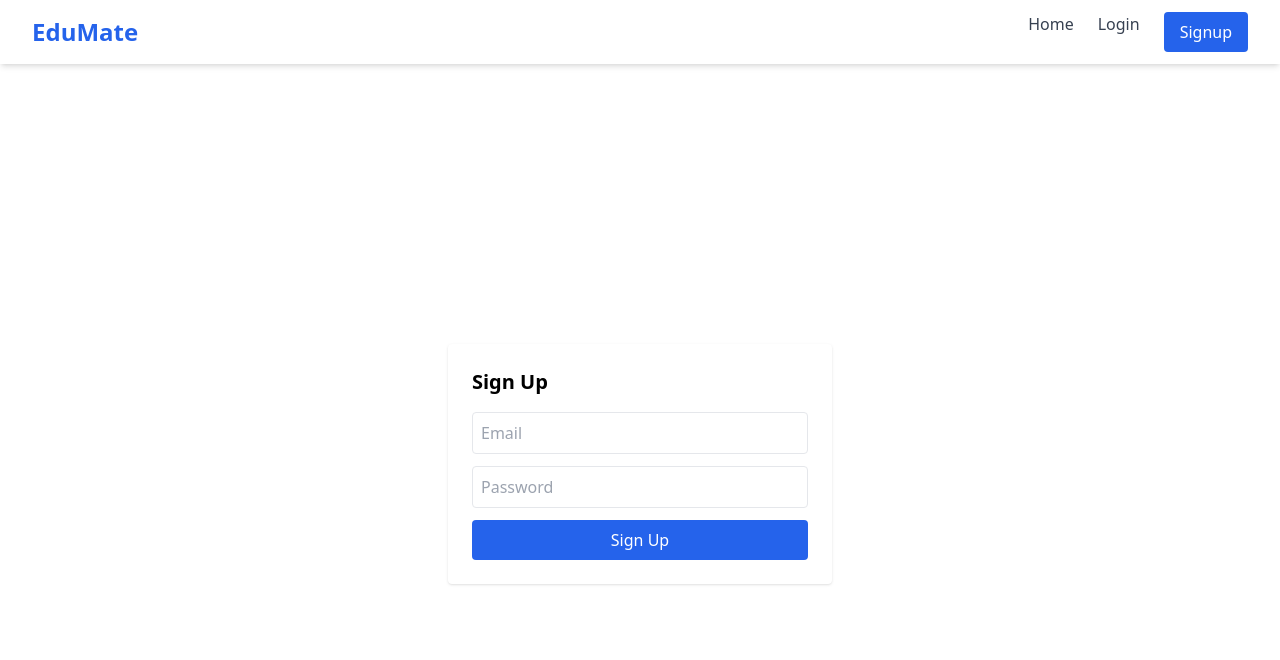
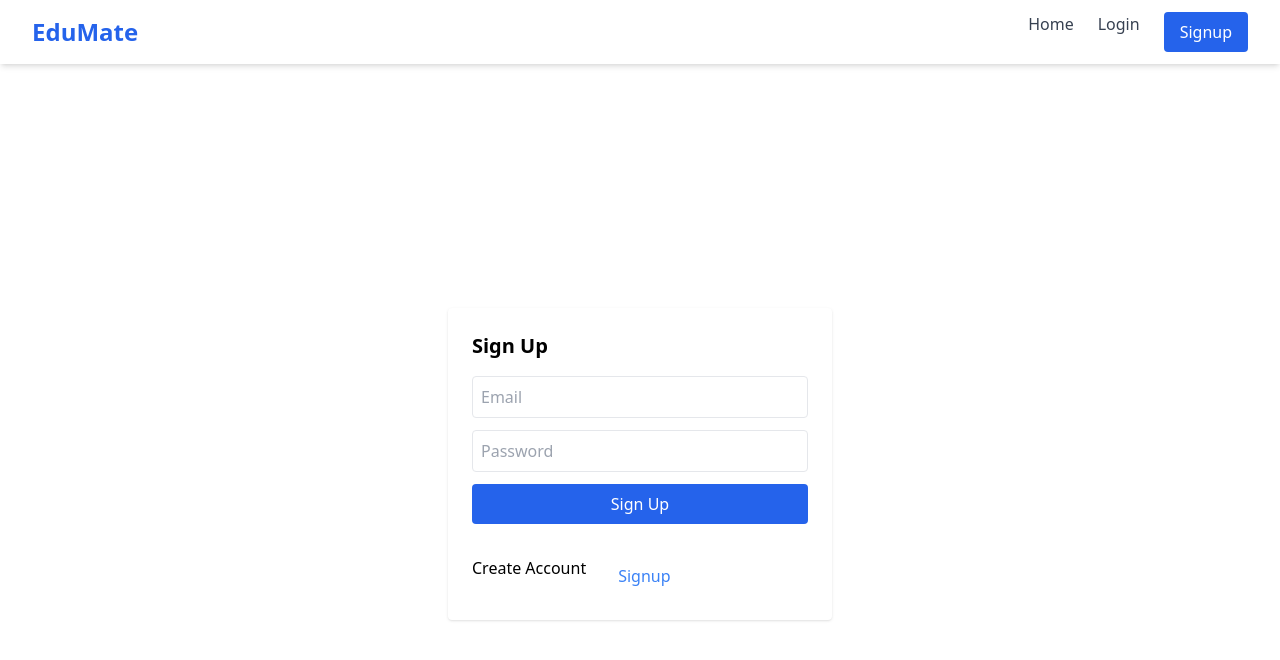
Before and after one commit to RohitTheCoderr/eduMate-ai, a Next.js app: page /signup in a window 1280 px wide. Shown: the top 660 px of the page. Built offline with nearby package versions, Linux system fonts and the light colour scheme; no server answers.

Commit message:
add login link

```diff
--- a/pages/login.tsx
+++ b/pages/login.tsx
@@ -3,6 +3,7 @@
 import { useState } from "react";
 import { useRouter } from "next/router";
 import { supabase } from "../lib/supabaseClient";
+import Link from "next/link";
 
 export default function Login() {
   const router = useRouter();
@@ -61,6 +62,16 @@ export default function Login() {
           {loading ? "Logging in..." : "Login"}
         </button>
         {error && <p className="text-red-500 text-sm mt-2">{error}</p>}
+
+        <div className="flex gap-4 mt-8">
+          Create Account
+          <Link
+            href="/signup"
+            className="px-4 py-2 text-blue-500 rounded hover:text-blue-700"
+          >
+            Signup
+          </Link>
+        </div>
       </form>
     </div>
   );
--- a/pages/signup.tsx
+++ b/pages/signup.tsx
@@ -1,6 +1,7 @@
 import { useState } from 'react'
 import { useRouter } from 'next/router'
 import { supabase } from '../lib/supabaseClient'
+import Link from "next/link";
 
 export default function SignUp() {
   const router = useRouter()
@@ -43,6 +44,17 @@ export default function SignUp() {
           {loading ? 'Signing up...' : 'Sign Up'}
         </button>
         {error && <p className="text-red-500 text-sm mt-2">{error}</p>}
+
+
+        <div className="flex gap-4 mt-8">
+          Create Account
+          <Link
+            href="/signup"
+            className="px-4 py-2 text-blue-500 rounded hover:text-blue-700"
+          >
+            Signup
+          </Link>
+        </div>
       </form>
     </div>
   )
```
